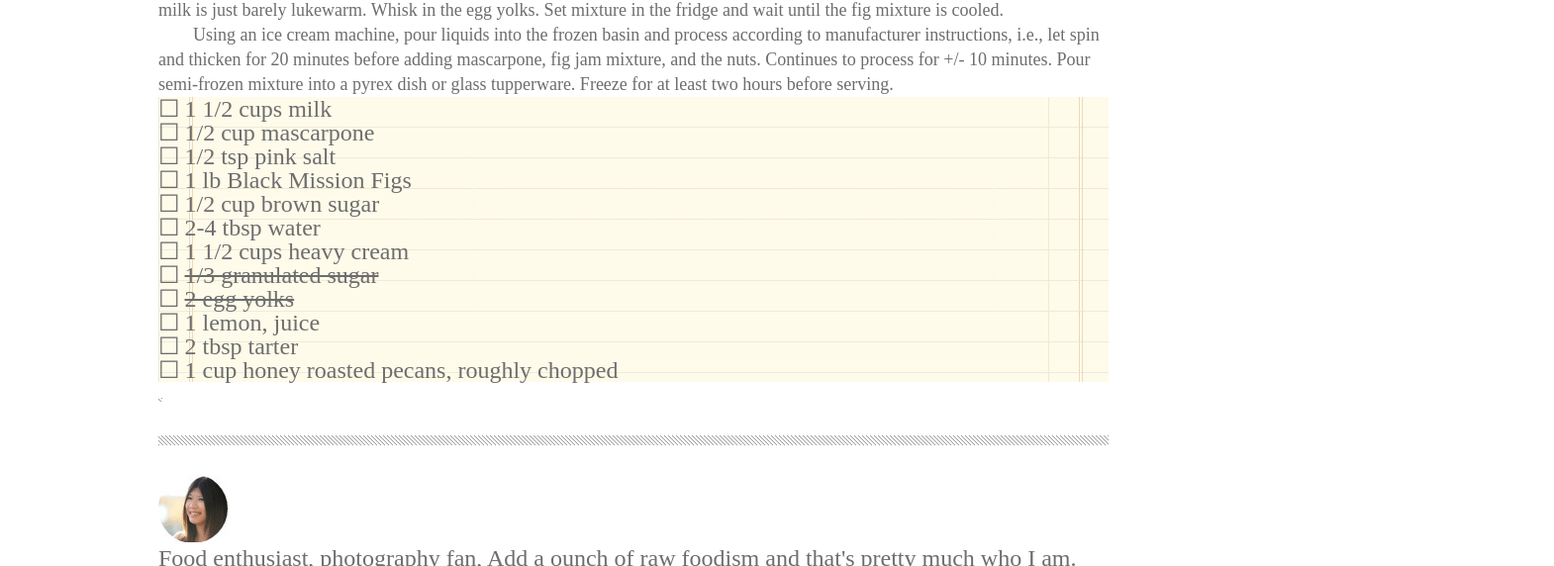
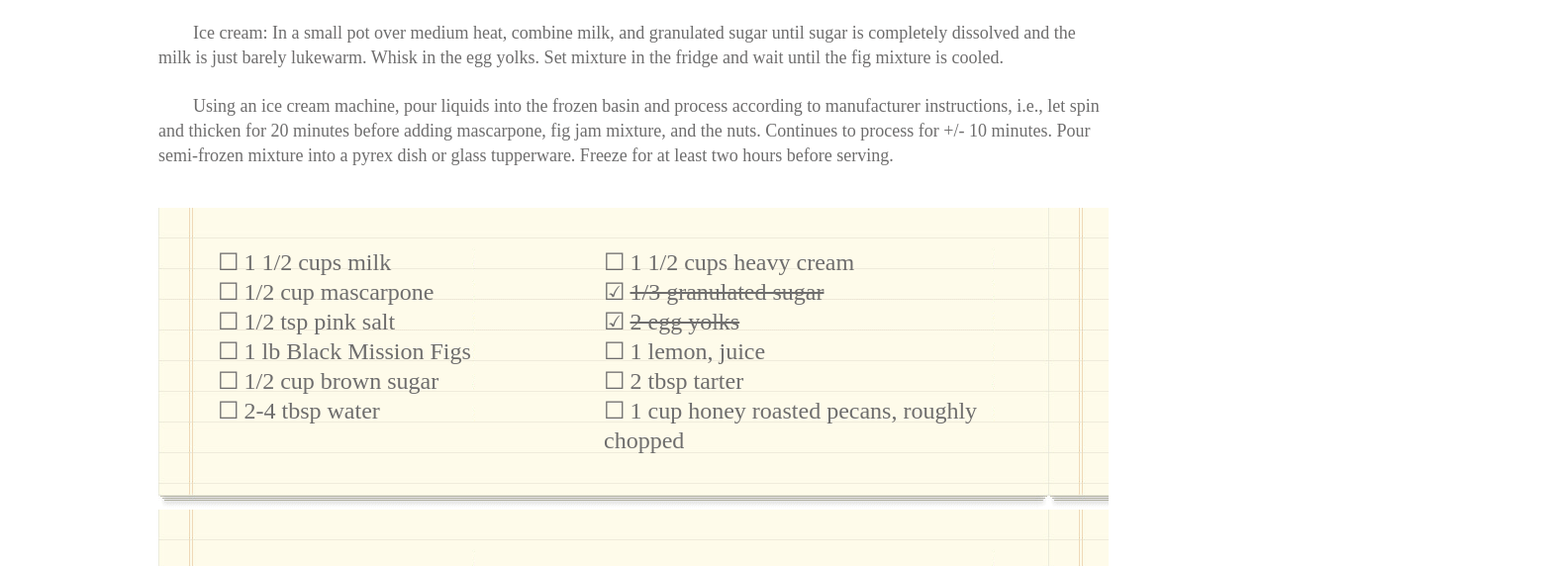
Before and after one commit to Zach-Winterton/chocolate-pizza, a plain HTML site: page index.html in a window 1280 px wide. Shown: the part 1012-1584 px from the top of the page at 99% size, 1570 px wide, since content can reach past the window. Drawn offline with Linux system fonts and the light colour scheme; a web font is replaced by a local one.

Commit message:
updated index

```diff
--- a/index.html
+++ b/index.html
@@ -66,19 +66,22 @@
     </div>
     <img id="choco" src="lab-assets/choco-pizza.png" alt="Chocolate Pizza">
     <section>
+      <br>
       <p>
         For the fig-swirl: Melt butter over medium heat in a saucepan. Add brown sugar and stire to dissolve. Halve all of the figs and toss in the saucepan with water and lemon juice. Cook over medium heat, stirring frequently, until you have a chunky-jammy mixture. Add salt with one or two stirs, set aside and let cool completely.
       </p>
+      <br>
       <p>
         Ice cream: In a small pot over medium heat, combine milk, and granulated sugar until sugar is completely dissolved and the milk is just barely lukewarm. Whisk in the egg yolks. Set mixture in the fridge and wait until the fig mixture is cooled.
       </p>
+      <br>
       <p>
         Using an ice cream machine, pour liquids into the frozen basin and process according to manufacturer instructions, i.e., let spin and thicken for 20 minutes before adding mascarpone, fig jam mixture, and the nuts. Continues to process for +/- 10 minutes. Pour semi-frozen mixture into a pyrex dish or glass tupperware. Freeze for at least two hours before serving.
       </p>
     </section>
 
     <article>
-      <ul>
+      <ul class="square-box">
         <li>1 1/2 cups milk</li>
         <li>1/2 cup mascarpone</li>
         <li>1/2 tsp pink salt</li>
@@ -86,13 +89,13 @@
         <li>1/2 cup brown sugar</li>
         <li>2-4 tbsp water</li>
       </ul>
-      <ul>
+      <ul class="checked-square">
         <li>1 1/2 cups heavy cream</li>
-        <li><strike>1/3 granulated sugar</strike></li>
-        <li><strike>2 egg yolks</strike></li>
+        <li class="checked"><strike>1/3 granulated sugar</strike></li>
+        <li class="checked"><strike>2 egg yolks</strike></li>
         <li>1 lemon, juice</li>
         <li>2 tbsp tarter</li>
-        <li>1 cup honey roasted pecans, roughly chopped</li>
+        <li>1 cup honey roasted pecans, roughly <br> chopped</li>
       </ul>
     </article>
     <!-- Seperater image -->
```
